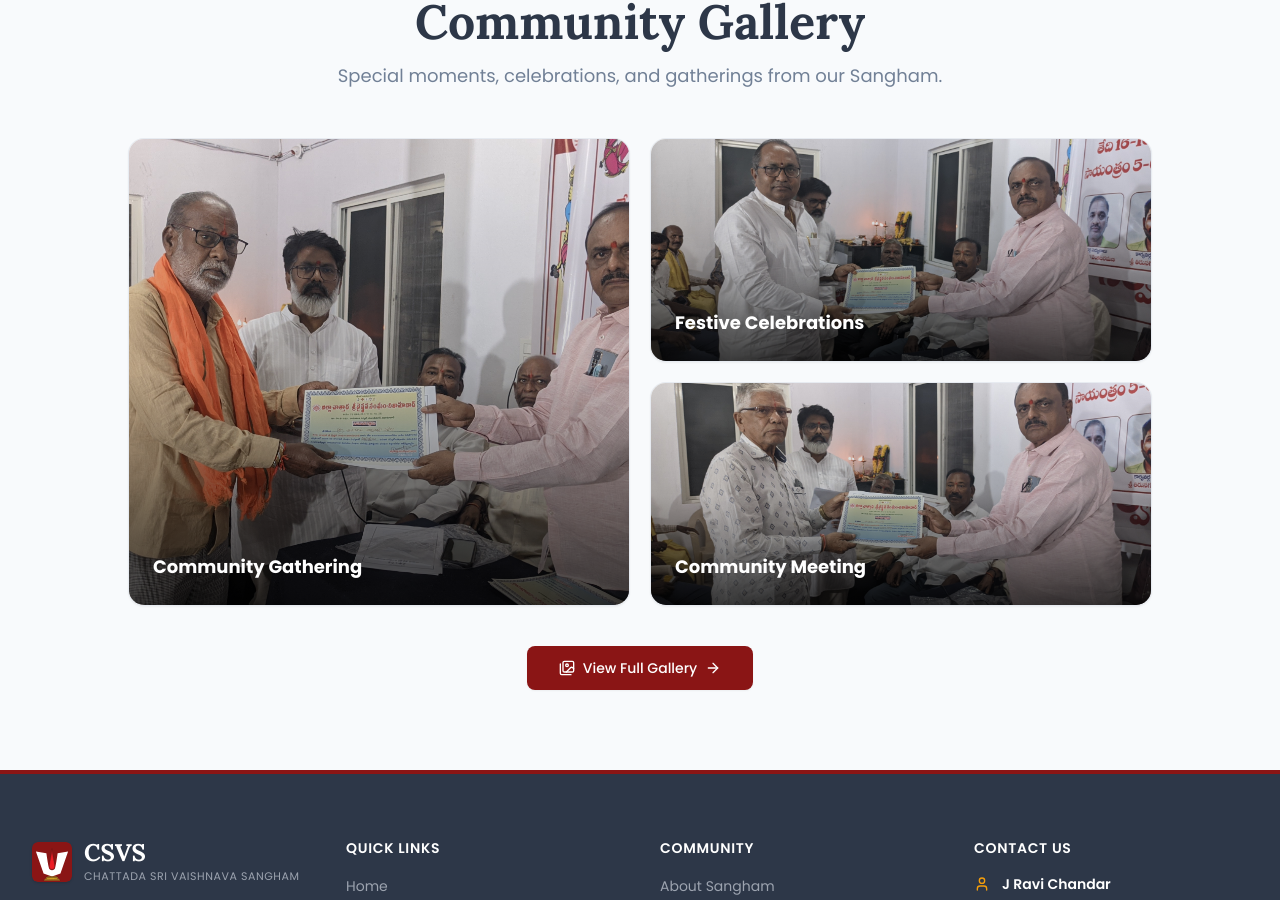
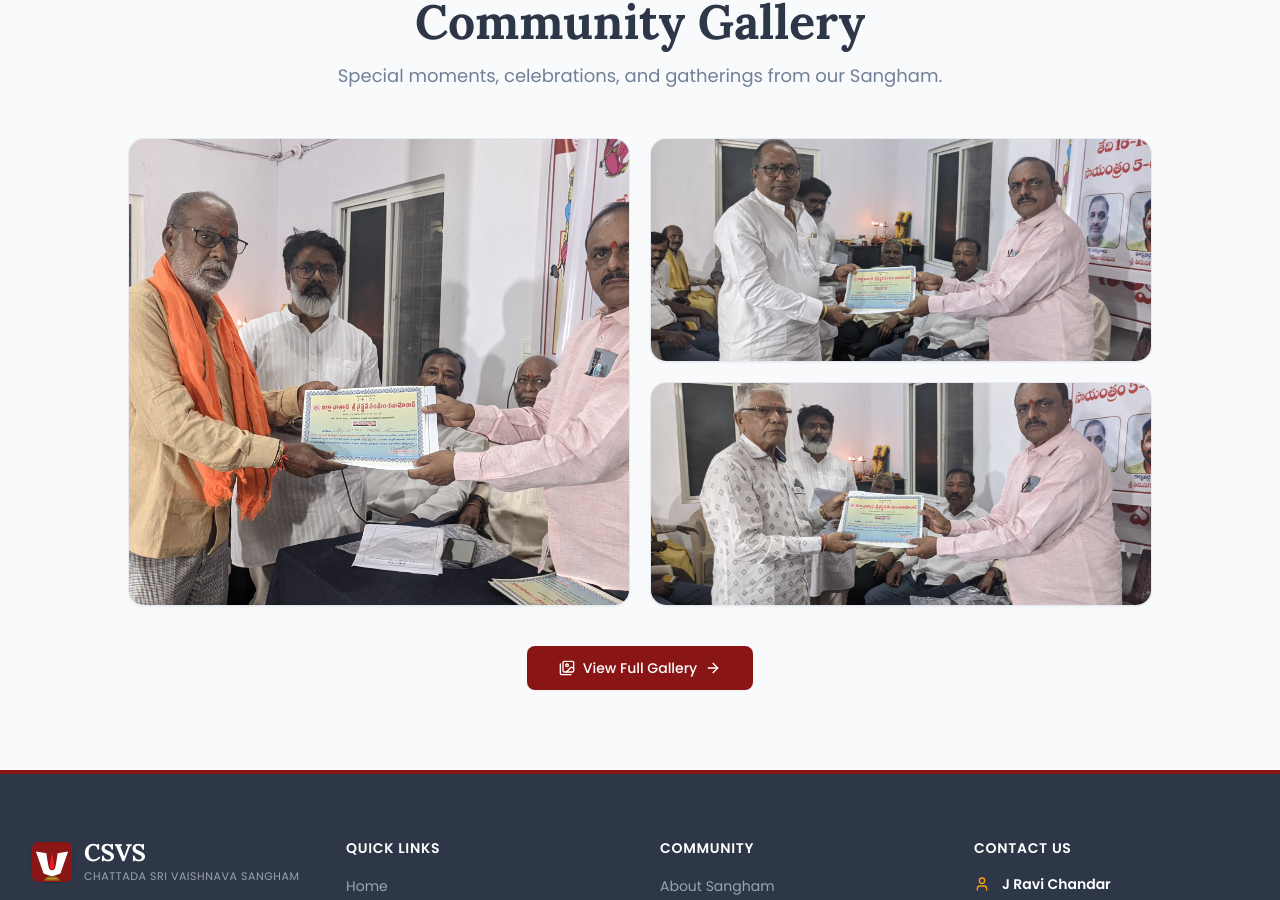
Before and after one commit to shashanka2a/csvs-app, a Next.js app: page / in a window 1280 px wide. Shown: the part 1625-2525 px from the top of the page. Built offline with nearby package versions, Linux system fonts and the light colour scheme.

Commit message:
refactor: remove photo titles and hover overlays from gallery grid

```diff
--- a/app/admin/page.tsx
+++ b/app/admin/page.tsx
@@ -118,7 +118,7 @@ export default function AdminPage() {
     const reordered = newPhotos.map((item, idx) => ({ ...item, order: idx + 1 }));
     setPhotos(reordered);
     saveStoredPhotos(reordered);
-    showToast(`Moved "${moved.title}" to position #${targetIndex + 1}`);
+    showToast(`Moved photo to position #${targetIndex + 1}`);
   };
 
   const movePhotoToExtreme = (index: number, position: 'top' | 'bottom') => {
@@ -132,12 +132,7 @@ export default function AdminPage() {
     const reordered = newPhotos.map((item, idx) => ({ ...item, order: idx + 1 }));
     setPhotos(reordered);
     saveStoredPhotos(reordered);
-    showToast(`Moved "${moved.title}" to ${position}`);
-  };
-
-  const updatePhotoTitle = (id: number, title: string) => {
-    const updated = photos.map((p) => (p.id === id ? { ...p, title } : p));
-    setPhotos(updated);
+    showToast(`Moved photo to ${position}`);
   };
 
   const removePhoto = (id: number) => {
@@ -153,21 +148,15 @@ export default function AdminPage() {
 
   const handleAddPhoto = (e: React.FormEvent) => {
     e.preventDefault();
-    if (!newPhotoTitle.trim()) {
-      alert('Please enter a photo title.');
-      return;
-    }
     const newId = Math.max(...photos.map((p) => p.id), 0) + 1;
     const newPhoto: GalleryPhoto = {
       id: newId,
       url: newPhotoUrl.trim(),
-      title: newPhotoTitle.trim(),
       order: photos.length + 1,
     };
     const updated = [...photos, newPhoto];
     setPhotos(updated);
     saveStoredPhotos(updated);
-    setNewPhotoTitle('');
     showToast('New photo added to gallery!');
   };
 
@@ -472,17 +461,12 @@ export default function AdminPage() {
                     </div>
                   </div>
 
-                  {/* Middle: Title Input */}
+                  {/* Middle: Photo Info */}
                   <div className="flex-grow max-w-xl">
-                    <label className="block text-[10px] font-bold uppercase tracking-wider text-brand-muted mb-1">
-                      Photo Title
-                    </label>
-                    <input
-                      type="text"
-                      value={photo.title}
-                      onChange={(e) => updatePhotoTitle(photo.id, e.target.value)}
-                      className="w-full px-3 py-2 rounded-md border border-brand-border text-sm text-brand-dark focus:ring-1 focus:ring-brand-red outline-none"
-                    />
+                    <p className="text-sm font-semibold text-brand-dark">Photo #{index + 1}</p>
+                    <p className="text-xs text-brand-muted">
+                      Source: <span className="font-mono text-brand-dark">{photo.url}</span>
+                    </p>
                   </div>
 
                   {/* Right: Reorder buttons & delete */}
--- a/app/gallery/page.tsx
+++ b/app/gallery/page.tsx
@@ -2,7 +2,6 @@
 
 import { useState, useEffect } from 'react';
 import Image from 'next/image';
-import { ZoomIn } from 'lucide-react';
 import { GalleryPhoto, DEFAULT_PHOTOS, getStoredPhotos } from '@/lib/contentStore';
 
 export default function GalleryPage() {
@@ -29,31 +28,22 @@ export default function GalleryPage() {
         </div>
       </section>
 
-      {/* 2. Gallery grid (row-wise order) */}
+      {/* 2. Gallery grid (7 photos in numerical row-wise order, no titles, no hover overlay) */}
       <section className="container mx-auto px-4 lg:px-8 py-12">
         <div className="grid grid-cols-1 sm:grid-cols-2 lg:grid-cols-3 gap-6">
-          {photos.map((item) => (
+          {photos.map((item, index) => (
             <div
               key={item.id}
-              className="relative group overflow-hidden rounded-2xl bg-brand-cream border border-brand-border/60 shadow-card"
+              className="relative overflow-hidden rounded-2xl bg-brand-cream border border-brand-border/70 shadow-sm hover:shadow-md transition-shadow"
             >
               <div className="relative w-full aspect-[16/10] overflow-hidden">
                 <Image
                   src={item.url}
-                  alt={item.title}
+                  alt={`Photo ${index + 1}`}
                   fill
-                  className="object-cover group-hover:scale-105 transition-transform duration-500"
+                  className="object-cover"
                   sizes="(max-width: 640px) 100vw, (max-width: 1024px) 50vw, 33vw"
                 />
-              </div>
-
-              {/* Hover overlay with title */}
-              <div className="absolute inset-0 bg-brand-dark/60 opacity-0 group-hover:opacity-100 transition-opacity duration-300 flex flex-col justify-end p-5">
-                <p className="text-white font-serif font-bold text-lg">{item.title}</p>
-                <div className="flex items-center gap-1.5 text-brand-gold text-xs mt-1 font-medium">
-                  <ZoomIn className="w-3.5 h-3.5" />
-                  <span>View photo</span>
-                </div>
               </div>
             </div>
           ))}
--- a/components/GallerySection.tsx
+++ b/components/GallerySection.tsx
@@ -38,56 +38,41 @@ export default function GallerySection() {
           </p>
         </div>
 
-        {/* Grid */}
+        {/* Grid (clean images, no text overlay) */}
         <div className="grid grid-cols-1 md:grid-cols-2 gap-5 max-w-5xl mx-auto mb-10">
           {/* Left — large image */}
-          <div className="relative group overflow-hidden rounded-2xl h-72 md:h-full min-h-[300px] bg-brand-cream border border-brand-border/80 shadow-sm">
+          <div className="relative overflow-hidden rounded-2xl h-72 md:h-full min-h-[300px] bg-brand-cream border border-brand-border/80 shadow-sm">
             <Image
               src={p1.url}
-              alt={p1.title}
+              alt="Community Photo 1"
               fill
-              className="object-cover group-hover:scale-105 transition-transform duration-500"
+              className="object-cover"
               sizes="(max-width: 768px) 100vw, 50vw"
             />
-            <div className="absolute inset-0 bg-gradient-to-t from-black/75 via-black/20 to-transparent flex items-end p-6">
-              <h4 className="text-white font-bold text-lg">
-                {p1.title}
-              </h4>
-            </div>
           </div>
 
           {/* Right — two stacked images */}
           <div className="grid grid-rows-2 gap-5">
             {/* Top */}
-            <div className="relative group overflow-hidden rounded-2xl h-48 md:h-56 bg-brand-cream border border-brand-border/80 shadow-sm">
+            <div className="relative overflow-hidden rounded-2xl h-48 md:h-56 bg-brand-cream border border-brand-border/80 shadow-sm">
               <Image
                 src={p2.url}
-                alt={p2.title}
+                alt="Community Photo 2"
                 fill
-                className="object-cover group-hover:scale-105 transition-transform duration-500"
+                className="object-cover"
                 sizes="(max-width: 768px) 100vw, 50vw"
               />
-              <div className="absolute inset-0 bg-gradient-to-t from-black/75 via-black/20 to-transparent flex items-end p-6">
-                <h4 className="text-white font-bold text-lg">
-                  {p2.title}
-                </h4>
-              </div>
             </div>
 
             {/* Bottom */}
-            <div className="relative group overflow-hidden rounded-2xl h-48 md:h-56 bg-brand-cream border border-brand-border/80 shadow-sm">
+            <div className="relative overflow-hidden rounded-2xl h-48 md:h-56 bg-brand-cream border border-brand-border/80 shadow-sm">
               <Image
                 src={p3.url}
-                alt={p3.title}
+                alt="Community Photo 3"
                 fill
-                className="object-cover group-hover:scale-105 transition-transform duration-500"
+                className="object-cover"
                 sizes="(max-width: 768px) 100vw, 50vw"
               />
-              <div className="absolute inset-0 bg-gradient-to-t from-black/75 via-black/20 to-transparent flex items-end p-6">
-                <h4 className="text-white font-bold text-lg">
-                  {p3.title}
-                </h4>
-              </div>
             </div>
           </div>
         </div>
--- a/lib/contentStore.ts
+++ b/lib/contentStore.ts
@@ -3,7 +3,6 @@
 export interface GalleryPhoto {
   id: number;
   url: string;
-  title: string;
   order: number;
 }
 
@@ -39,18 +38,13 @@ export interface SiteContent {
 }
 
 export const DEFAULT_PHOTOS: GalleryPhoto[] = [
-  { id: 1, url: '/images/1.jpg', title: 'Community Gathering', order: 1 },
-  { id: 2, url: '/images/2.jpg', title: 'Festive Celebrations', order: 2 },
-  { id: 3, url: '/images/3.jpg', title: 'Community Meeting', order: 3 },
-  { id: 4, url: '/images/4.jpg', title: 'Cultural Program', order: 4 },
-  { id: 5, url: '/images/5.jpg', title: 'Family Gathering', order: 5 },
-  { id: 6, url: '/images/6.jpg', title: 'Traditional Celebrations', order: 6 },
-  { id: 7, url: '/images/7.jpg', title: 'Festival of Lights', order: 7 },
-  { id: 8, url: '/images/8.jpg', title: 'Community Assembly', order: 8 },
-  { id: 9, url: '/images/9.jpg', title: 'Traditional Ceremony', order: 9 },
-  { id: 10, url: '/images/10.jpg', title: 'Sangham Members Meet', order: 10 },
-  { id: 11, url: '/images/11.jpg', title: 'Annual Celebrations', order: 11 },
-  { id: 12, url: '/images/12.jpg', title: 'Community Group Photo', order: 12 },
+  { id: 1, url: '/images/1.jpg', order: 1 },
+  { id: 2, url: '/images/2.jpg', order: 2 },
+  { id: 3, url: '/images/3.jpg', order: 3 },
+  { id: 4, url: '/images/4.jpg', order: 4 },
+  { id: 5, url: '/images/5.jpg', order: 5 },
+  { id: 6, url: '/images/6.jpg', order: 6 },
+  { id: 7, url: '/images/7.jpg', order: 7 },
 ];
 
 export const DEFAULT_CONTENT: SiteContent = {
```
